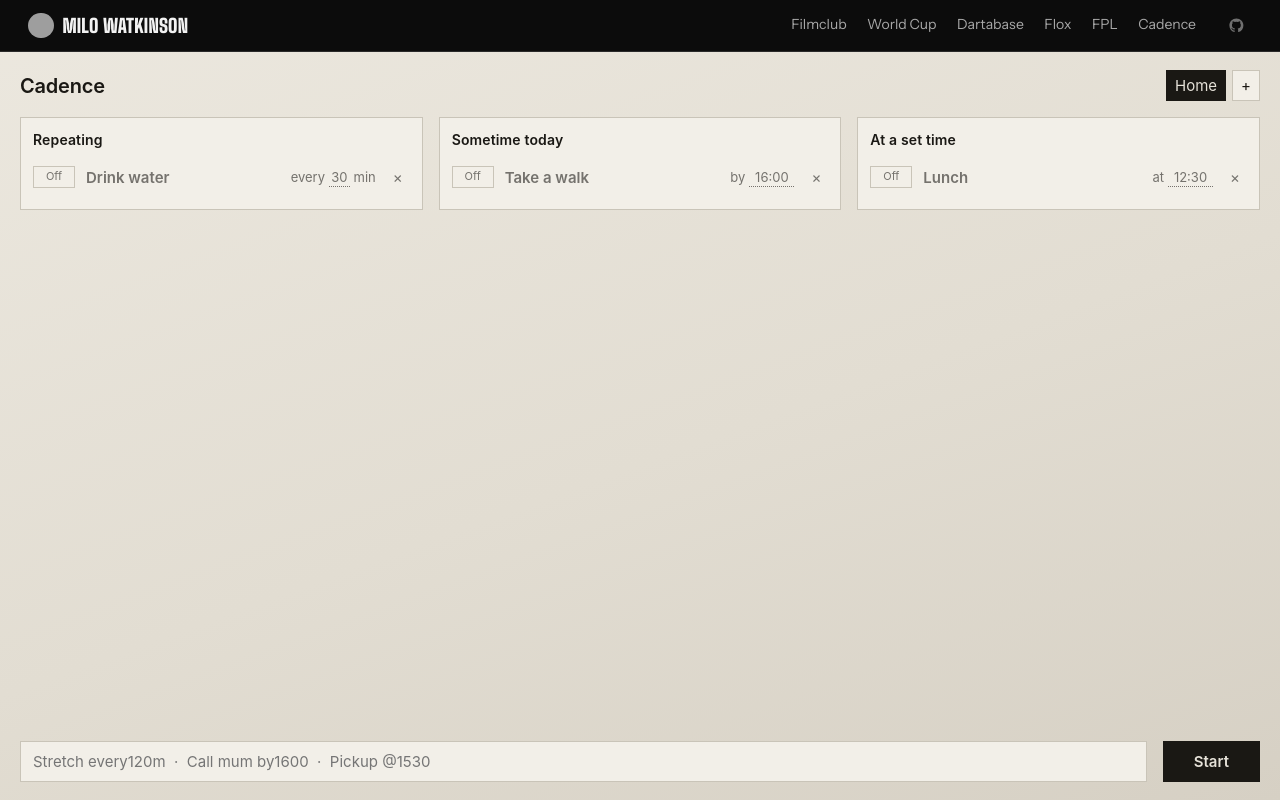
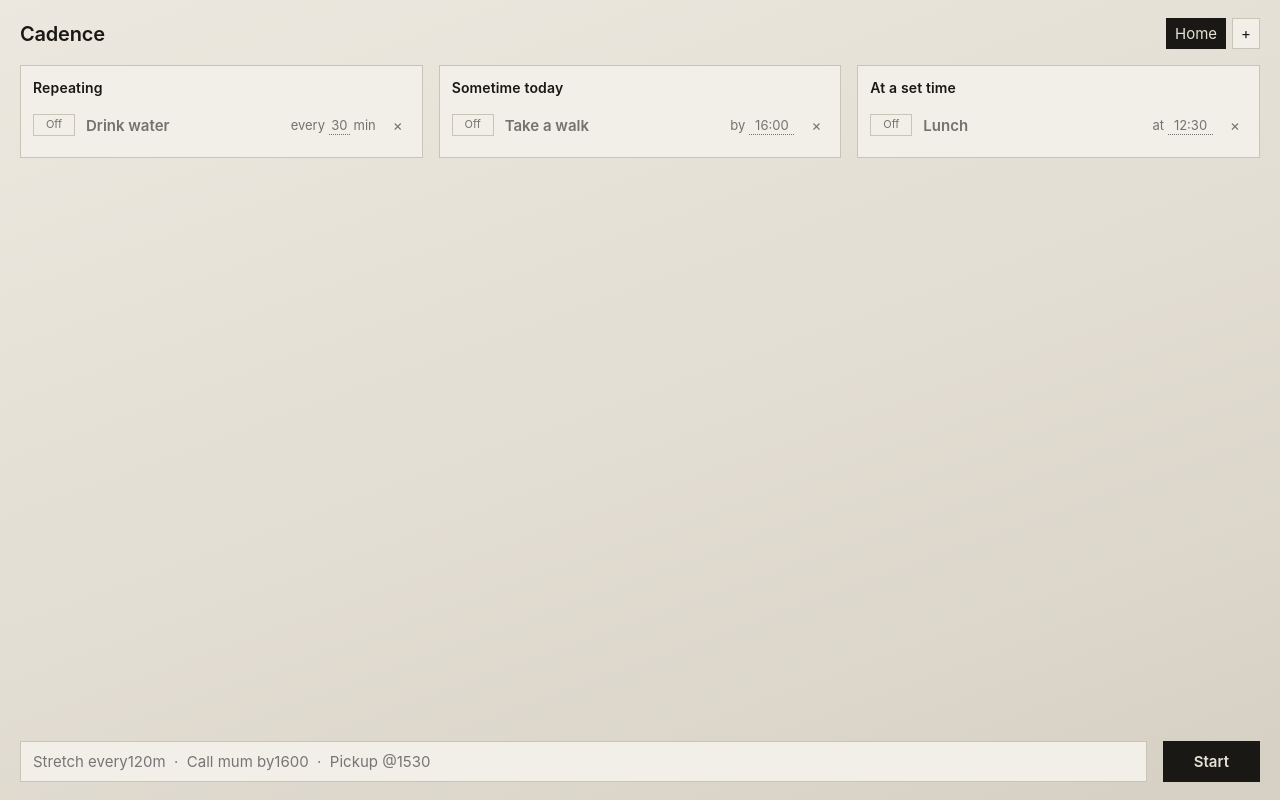
Before and after one commit to Maltysnack/cadence, a plain HTML site: page index.html in a window 1280 px wide. Drawn offline with Linux system fonts and the light colour scheme; grey boxes are pictures that could not be loaded.

Commit message:
Revert "Add the shared top bar from the main site"
This reverts commit 4c2527dbd40844faa7e5908f8bdb8041cb60250d.

```diff
--- a/bar.js
+++ /dev/null
@@ -1,63 +0,0 @@
-/* Top bar matching maltysnack.github.io (sidebar.js there): avatar and name
-   back to the main site, every project, GitHub icon for this repo.
-   Self-contained: brings its own styles and fonts, so it sits on top of a
-   page with a different design. Keep the project list in step with the main
-   site. Usage: <script src="bar.js" data-repo="name"></script> at the end of body. */
-(function () {
-  const repo = document.currentScript.dataset.repo;
-  const site = 'https://maltysnack.github.io';
-  const NAV = [
-    { href: 'https://filmclub.watch',                   label: 'Filmclub' },
-    { href: site + '/worldcup-model/',                  label: 'World Cup' },
-    { href: site + '/Dartabase/',                       label: 'Dartabase' },
-    { href: site + '/flox/',                            label: 'Flox' },
-    { href: 'https://github.com/maltysnack/fpl-engine', label: 'FPL' },
-    { href: site + '/cadence/',                         label: 'Cadence' },
-  ];
-
-  const font = document.createElement('link');
-  font.rel = 'stylesheet';
-  font.href = 'https://fonts.googleapis.com/css2?family=Big+Shoulders+Display:wght@900&family=Instrument+Sans:wght@400&display=swap';
-  document.head.appendChild(font);
-
-  const css = document.createElement('style');
-  css.textContent = `
-.ms-bar{box-sizing:border-box;display:flex;align-items:center;gap:clamp(.75rem,2vw,1.75rem);height:3.25rem;padding:0 clamp(1rem,3.5vmin,3rem);
-  background:#0c0c0c;border-bottom:1px solid #2a2a2a;font:400 14px/1.6 'Instrument Sans',system-ui,sans-serif;position:relative;z-index:1;flex-shrink:0}
-.ms-bar a{text-decoration:none}
-.ms-word{margin-right:auto;display:flex;align-items:center;gap:.55rem;color:#f2f2f2}
-.ms-word img{width:1.6rem;height:1.6rem;border-radius:50%;display:block}
-.ms-word span{font:900 19px/1 'Big Shoulders Display','Arial Narrow',sans-serif;text-transform:uppercase;letter-spacing:.01em}
-.ms-nav{display:flex;gap:clamp(.6rem,1.6vw,1.5rem)}
-.ms-nav a{color:#a8a8a8;padding:2px 0;border-bottom:2px solid transparent;white-space:nowrap;transition:color .2s,border-color .2s}
-.ms-nav a:hover{color:#f2f2f2}
-.ms-nav a[aria-current]{color:#f2f2f2;border-bottom-color:#ff4a3d}
-.ms-gh{display:grid;place-items:center;width:1.9rem;height:1.9rem;border-radius:50%;color:#707070}
-.ms-gh:hover{color:#f2f2f2;background:#161616}
-.ms-gh svg{width:1.05rem;height:1.05rem}
-@media (max-width:620px){.ms-bar{padding:0 1rem}.ms-word span{display:none}.ms-nav{gap:.6rem;min-width:0;flex-shrink:1;overflow-x:auto;scrollbar-width:none;padding-right:1.25rem;
-  -webkit-mask-image:linear-gradient(to right,#000 calc(100% - 1.5rem),transparent);mask-image:linear-gradient(to right,#000 calc(100% - 1.5rem),transparent)}
-  .ms-nav::-webkit-scrollbar{display:none}.ms-nav a{font-size:12px;flex-shrink:0}}`;
-  document.head.appendChild(css);
-
-  const here = location.href;
-  const links = NAV.map(function (i) {
-    const cur = here.startsWith(i.href) ? ' aria-current="page"' : '';
-    return '<a href="' + i.href + '"' + cur + '>' + i.label + '</a>';
-  }).join('');
-
-  const bar = document.createElement('header');
-  bar.className = 'ms-bar';
-  bar.innerHTML = `
-    <a class="ms-word" href="${site}/" aria-label="Milo Watkinson, home">
-      <img src="https://github.com/maltysnack.png" alt="" /><span>Milo Watkinson</span>
-    </a>
-    <nav class="ms-nav" aria-label="Projects">${links}</nav>
-    <a class="ms-gh" href="https://github.com/maltysnack/${repo}" target="_blank" rel="noopener" aria-label="Source on GitHub">
-      <svg viewBox="0 0 24 24" fill="currentColor"><path d="M12 2C6.477 2 2 6.477 2 12c0 4.418 2.865 8.166 6.839 9.489.5.092.682-.217.682-.482 0-.237-.009-.868-.014-1.703-2.782.604-3.369-1.342-3.369-1.342-.454-1.154-1.11-1.462-1.11-1.462-.907-.62.069-.608.069-.608 1.003.07 1.531 1.03 1.531 1.03.892 1.529 2.341 1.087 2.912.832.092-.647.35-1.088.636-1.338-2.22-.253-4.555-1.11-4.555-4.943 0-1.091.39-1.984 1.029-2.683-.103-.253-.446-1.27.098-2.647 0 0 .84-.269 2.75 1.025A9.578 9.578 0 0112 6.836a9.59 9.59 0 012.504.337c1.909-1.294 2.747-1.025 2.747-1.025.546 1.377.203 2.394.1 2.647.64.699 1.028 1.592 1.028 2.683 0 3.842-2.339 4.687-4.566 4.935.359.309.678.919.678 1.852 0 1.336-.012 2.415-.012 2.744 0 .267.18.578.688.48C19.138 20.163 22 16.418 22 12c0-5.523-4.477-10-10-10z"/></svg>
-    </a>`;
-  document.body.prepend(bar);
-
-  const nav = bar.querySelector('.ms-nav'), cur = nav.querySelector('[aria-current]');
-  if (cur && nav.scrollWidth > nav.clientWidth) nav.scrollLeft = cur.offsetLeft - nav.offsetLeft - (nav.clientWidth - cur.offsetWidth) / 2;
-})();
--- a/index.html
+++ b/index.html
@@ -18,10 +18,9 @@ button{cursor:pointer}
 button:hover{background:var(--hover)}
 :focus-visible{outline:2px solid var(--ink);outline-offset:1px}
 h1,h2{margin:0}
-.ms-bar{margin:0 -20px}
 
 /* ---------- setup ---------- */
-#setup{height:calc(100% - 3.25rem);min-width:1040px;display:grid;grid-template-rows:auto minmax(0,1fr) auto;gap:16px;padding:18px 0}
+#setup{height:100%;min-width:1040px;display:grid;grid-template-rows:auto minmax(0,1fr) auto;gap:16px;padding:18px 0}
 .top{display:flex;align-items:center;justify-content:space-between;gap:24px}
 .brand h1{font-size:20px;font-weight:600;letter-spacing:-.01em}
 .seg{display:flex;align-items:center;gap:6px}
@@ -383,6 +382,5 @@ let mv;document.addEventListener('mousemove',()=>{document.body.classList.add('m
 
 renderSetup();setView('setup');paintSnd();tick();setInterval(tick,500);
 </script>
-<script src="bar.js" data-repo="cadence"></script>
 </body>
 </html>
```
